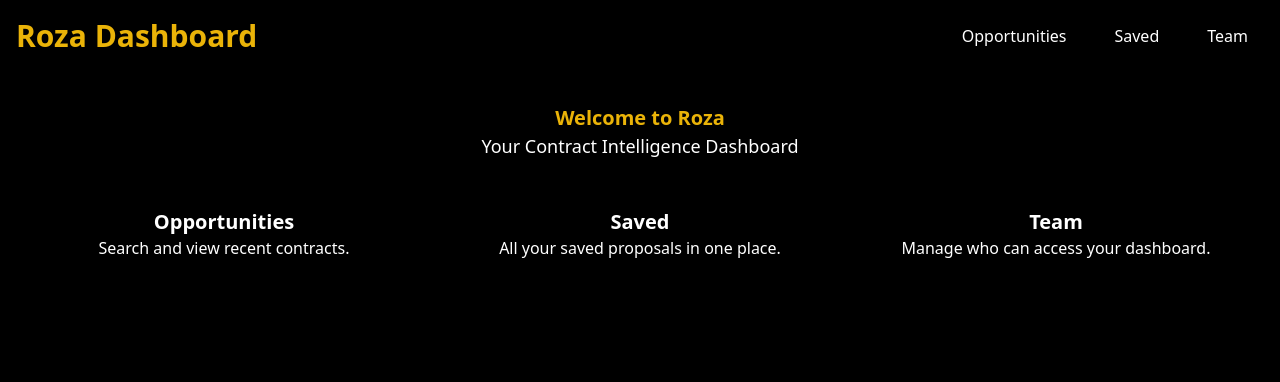
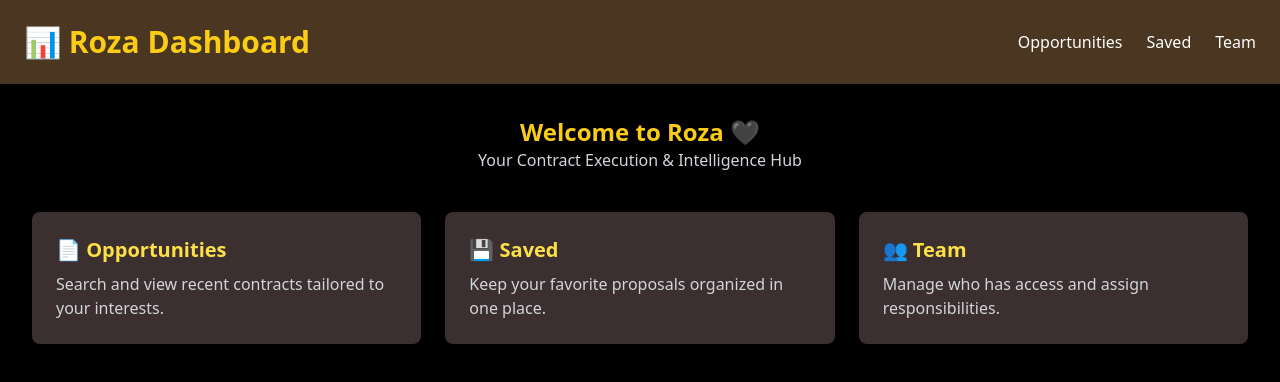
Before and after one commit to MrFord87/roza-FSG, a Next.js app: page /dashboard in a window 1280 px wide. Shown: the top 382 px of the page. Built offline with nearby package versions, Linux system fonts and the light colour scheme.

Commit message:
Update dashboard.js

```diff
--- a/pages/dashboard.js
+++ b/pages/dashboard.js
@@ -1,35 +1,39 @@
 export default function Dashboard() {
   return (
-    <div className="min-h-screen bg-black text-white">
-      <header className="bg-brown-900 p-4">
-        <div className="flex justify-between items-center">
-          <h1 className="text-3xl font-bold text-yellow-500">Roza Dashboard</h1>
-          <div className="flex items-center space-x-4">
-            <button className="text-white bg-brown-700 hover:bg-brown-800 rounded px-4 py-2">Opportunities</button>
-            <button className="text-white bg-brown-700 hover:bg-brown-800 rounded px-4 py-2">Saved</button>
-            <button className="text-white bg-brown-700 hover:bg-brown-800 rounded px-4 py-2">Team</button>
-          </div>
+    <div className="min-h-screen bg-black text-white font-sans">
+      {/* Header */}
+      <header className="bg-[#4b3621] p-6 shadow-md">
+        <div className="max-w-7xl mx-auto flex justify-between items-center">
+          <h1 className="text-3xl font-bold text-yellow-400">📊 Roza Dashboard</h1>
+          <nav className="space-x-6">
+            <a href="#" className="text-white hover:text-yellow-300 transition">Opportunities</a>
+            <a href="#" className="text-white hover:text-yellow-300 transition">Saved</a>
+            <a href="#" className="text-white hover:text-yellow-300 transition">Team</a>
+          </nav>
         </div>
       </header>
 
-      <main className="p-8">
-        <div className="text-center mb-6">
-          <h2 className="text-xl font-semibold text-yellow-500">Welcome to Roza</h2>
-          <p className="text-lg">Your Contract Intelligence Dashboard</p>
+      {/* Main Content */}
+      <main className="max-w-7xl mx-auto p-8">
+        <div className="text-center mb-10">
+          <h2 className="text-2xl font-semibold text-yellow-400">Welcome to Roza 🖤</h2>
+          <p className="text-gray-300">Your Contract Execution & Intelligence Hub</p>
         </div>
 
-        <div className="grid grid-cols-1 md:grid-cols-3 gap-8">
-          <div className="bg-brown-800 p-6 rounded-lg text-center">
-            <h3 className="text-xl font-semibold">Opportunities</h3>
-            <p>Search and view recent contracts.</p>
+        <div className="grid grid-cols-1 md:grid-cols-3 gap-6">
+          <div className="bg-[#3c2f2f] p-6 rounded-lg shadow-lg">
+            <h3 className="text-xl font-semibold text-yellow-300 mb-2">📄 Opportunities</h3>
+            <p className="text-gray-300">Search and view recent contracts tailored to your interests.</p>
           </div>
-          <div className="bg-brown-800 p-6 rounded-lg text-center">
-            <h3 className="text-xl font-semibold">Saved</h3>
-            <p>All your saved proposals in one place.</p>
+
+          <div className="bg-[#3c2f2f] p-6 rounded-lg shadow-lg">
+            <h3 className="text-xl font-semibold text-yellow-300 mb-2">💾 Saved</h3>
+            <p className="text-gray-300">Keep your favorite proposals organized in one place.</p>
           </div>
-          <div className="bg-brown-800 p-6 rounded-lg text-center">
-            <h3 className="text-xl font-semibold">Team</h3>
-            <p>Manage who can access your dashboard.</p>
+
+          <div className="bg-[#3c2f2f] p-6 rounded-lg shadow-lg">
+            <h3 className="text-xl font-semibold text-yellow-300 mb-2">👥 Team</h3>
+            <p className="text-gray-300">Manage who has access and assign responsibilities.</p>
           </div>
         </div>
       </main>
```
